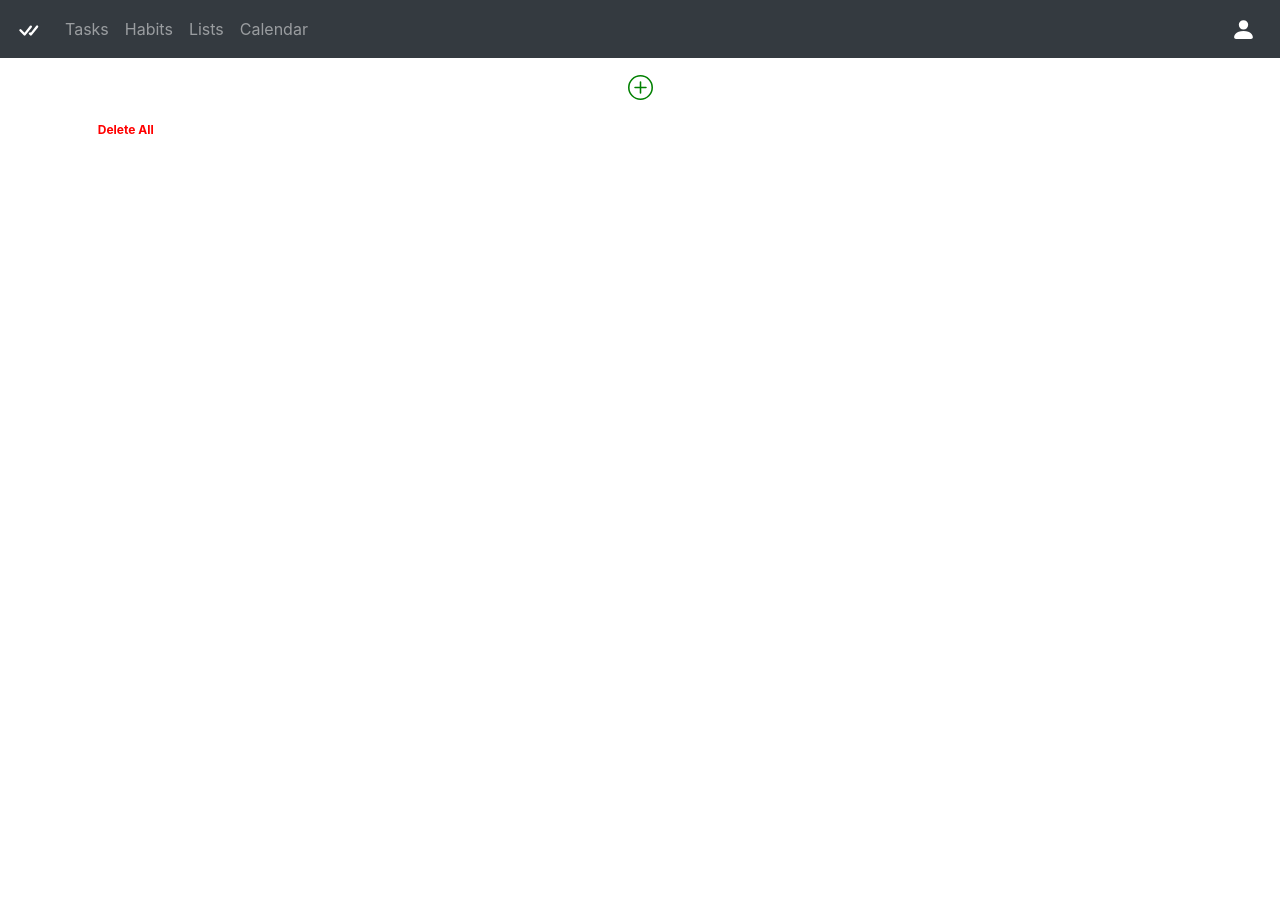
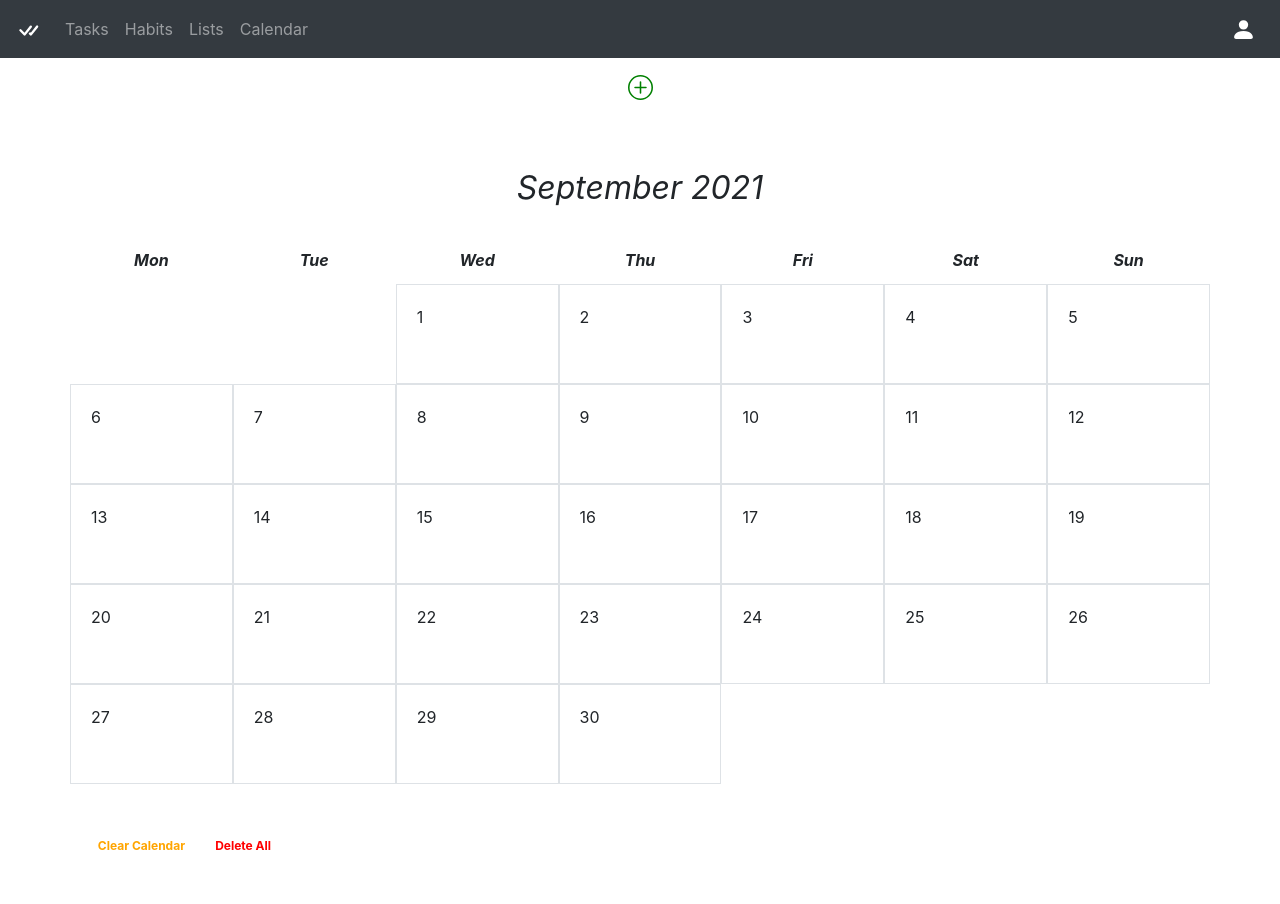
Before and after one commit to misterrager8/toDo-Py, a Flask app: page /habits in a window 1280 px wide. Before the commit the page ends 134 px from the top, so only its background shows below. Run offline with Flask 2, Linux system fonts and the light colour scheme; data that the repository does not hold is empty; some libraries are stand-ins or nearby versions.

Commit message:
Make page for individual habits, put back habit_today + clear_calendar fn, add day_delete fn

```diff
--- a/modules/templates/habits.html
+++ b/modules/templates/habits.html
@@ -12,6 +12,10 @@
   {{ macros.habit_card(i) }}
   {% endfor %}
 </div>
+
+{{ month | safe }}
+
+{{ macros.badge('Clear Calendar', href=url_for('habits.calendar_clear'), class='mx-2', bg_color='white', txt_color='orange') }}
 {{ macros.badge('Delete All', href=url_for('habits.habit_clear'), class='mx-2', bg_color='white', txt_color='red') }}
 
 {% call macros.modal('habit_create', title='New Habit') %}
--- a/modules/templates/macros.html
+++ b/modules/templates/macros.html
@@ -128,8 +128,8 @@
 {% endmacro %}
 
 <!--Circle icon-->
-{% macro circle_icon(size=25, color='black', tooltip='') %}
-<svg xmlns="http://www.w3.org/2000/svg" title="{{ tooltip }}" width="{{ size }}" height="{{ size }}" fill="{{ color }}" class="bi bi-circle-fill" viewBox="0 0 16 16">
+{% macro circle_icon(size=25, color='black', tooltip='', class='') %}
+<svg xmlns="http://www.w3.org/2000/svg" title="{{ tooltip }}" width="{{ size }}" height="{{ size }}" fill="{{ color }}" class="bi bi-circle-fill {{ class }}" viewBox="0 0 16 16">
   <circle cx="8" cy="8" r="8"/>
 </svg>
 {% endmacro %}
@@ -268,17 +268,16 @@
 <div class="card col-xl-6 border-0 rounded">
   <div class="card-body my-3 p-3 shadow-sm" style="border-radius:10px; border:5px solid {{ habit.color }}">
     {{ circle_icon(size=20, color=habit.color) }}
-    {% call link(class='font-weight-bold d-inline mx-2', style='color:black', modal_id='habit_info_%s'%habit.id) %}{{ habit.name }}{% endcall %}
+    {% call link(class='font-weight-bold d-inline mx-2', style='color:black', href=url_for('habits.habit',
+    id_=habit.id)) %}{{ habit.name }}{% endcall %}
     {% if habit.reminder %}{{ reminder_icon(size=17) }}{% endif %}
     {{ paragraph('%s, starting %s' % (habit.frequency, habit.start_date.strftime('%B %d, %Y')), class='d-inline font-italic text-muted', size=0.8) }}
     <div class="float-right">
-      {% call link(class='mx-1', href='#') %}{{ calendar_icon(size=20, color='green') }}{% endcall %}
+      {% call link(class='mx-1', href=url_for('habits.habit_today', id_=habit.id)) %}{{ calendar_icon(size=20, color='green') }}{% endcall %}
       {% call link(class='mx-1', modal_id='habit_update_%s'%habit.id) %}{{ edit_icon(size=20) }}{% endcall %}
       {% call link(class='mx-1', modal_id='habit_delete_%s'%habit.id) %}{{ delete_icon(size=20) }}{% endcall %}
     </div>
   </div>
-  {{ habit_info(habit) }}
-
   {% call modal('habit_update_%s'%habit.id, title='Edit Habit') %}
   {{ habit_update_form(habit) }}
   {% endcall %}
@@ -286,6 +285,16 @@
   {% call modal('habit_delete_%s'%habit.id, title='Delete Habit?') %}
   {% call link(class='btn btn-dark text-light', href=url_for('habits.habit_delete', id_=habit.id)) %}Delete{% endcall %}
   {% endcall %}
+</div>
+{% endmacro %}
+
+{% macro day_item(day, class='') %}
+<div class="card col-12 border-0">
+  <div class="card-body border rounded shadow-sm m-2">
+    {{ circle_icon(size=20, color=day.habits.color, class='m-0') }}
+    {{ paragraph(day.date.strftime('%B %d, %Y'), class='font-italic d-inline mx-2') }}
+    <a href="{{ url_for('habits.day_delete', id_=day.id) }}" class="float-right">{{ delete_icon(size=20) }}</a>
+  </div>
 </div>
 {% endmacro %}
 
@@ -437,25 +446,6 @@
 </div>
 {% endmacro %}
 
-<!--Task Info-->
-{% macro task_info(task) %}
-<div>
-  {% call modal('task_info_%s'%task.id, title=task.name) %}
-  {{ paragraph(task.note) }}
-  {% endcall %}
-</div>
-{% endmacro %}
-
-
-<!--Habit Info-->
-{% macro habit_info(habit) %}
-<div>
-  {% call modal('habit_info_%s'%habit.id, title=habit.name) %}
-  {{ paragraph(habit.frequency, size=0.8, class='font-italic text-center') }}
-  {% endcall %}
-</div>
-{% endmacro %}
-
 <!--List Info-->
 {% macro list_info(list) %}
 <div>
--- a/modules/views/habits.py
+++ b/modules/views/habits.py
@@ -2,11 +2,11 @@ import datetime
 import random
 from datetime import date
 
-from flask import render_template, url_for, request, Blueprint
+from flask import render_template, request, Blueprint
 from werkzeug.utils import redirect
 
 from modules import db
-from modules.model import Habit, HabitCalendar
+from modules.model import Habit, HabitCalendar, Day
 
 habits = Blueprint("habits", __name__)
 
@@ -23,7 +23,10 @@ def habits_():
 def habit():
     id_: int = request.args.get("id_")
     _: Habit = db.session.query(Habit).get(id_)
-    return render_template("habit.html", habit=_)
+
+    days = db.session.query(Day).filter(Day.habit == _.id)
+
+    return render_template("habit.html", habit=_, days=days)
 
 
 @habits.route("/habit_create", methods=["POST"])
@@ -58,7 +61,7 @@ def habit_delete():
     db.session.delete(_)
     db.session.commit()
 
-    return redirect(url_for("habits"))
+    return redirect(request.referrer)
 
 
 @habits.route("/habit_clear")
@@ -68,4 +71,48 @@ def habit_clear():
     db.session.execute("SET FOREIGN_KEY_CHECKS = 1")
     db.session.commit()
 
-    return redirect(url_for("habits"))
+    return redirect(request.referrer)
+
+
+@habits.route("/habit_today")
+def habit_today():
+    id_: int = request.args.get("id_")
+    _: Habit = db.session.query(Habit).get(id_)
+
+    week = [date.today() + datetime.timedelta(days=i) for i in
+            range(0 - date.today().weekday(), 7 - date.today().weekday())]
+    month = HabitCalendar().itermonthdates(int(date.today().year), int(date.today().month))
+
+    if _.frequency == "Daily":
+        db.session.add(Day(habit=_.id, date=date.today()))
+    if _.frequency == "Weekly":
+        for i in week:
+            db.session.add(Day(habit=_.id, date=i))
+    if _.frequency == "Monthly":
+        for i in month:
+            db.session.add(Day(habit=_.id, date=i))
+
+    db.session.commit()
+
+    return redirect(request.referrer)
+
+
+@habits.route("/day_delete")
+def day_delete():
+    id_: int = request.args.get("id_")
+    _: Day = db.session.query(Day).get(id_)
+
+    db.session.delete(_)
+    db.session.commit()
+
+    return redirect(request.referrer)
+
+
+@habits.route("/calendar_clear")
+def calendar_clear():
+    db.session.execute("SET FOREIGN_KEY_CHECKS = 0")
+    db.session.execute("TRUNCATE TABLE days")
+    db.session.execute("SET FOREIGN_KEY_CHECKS = 1")
+    db.session.commit()
+
+    return redirect(request.referrer)
```
Also changed, not shown: modules/templates/habit.html (added, +12 -0 lines).
